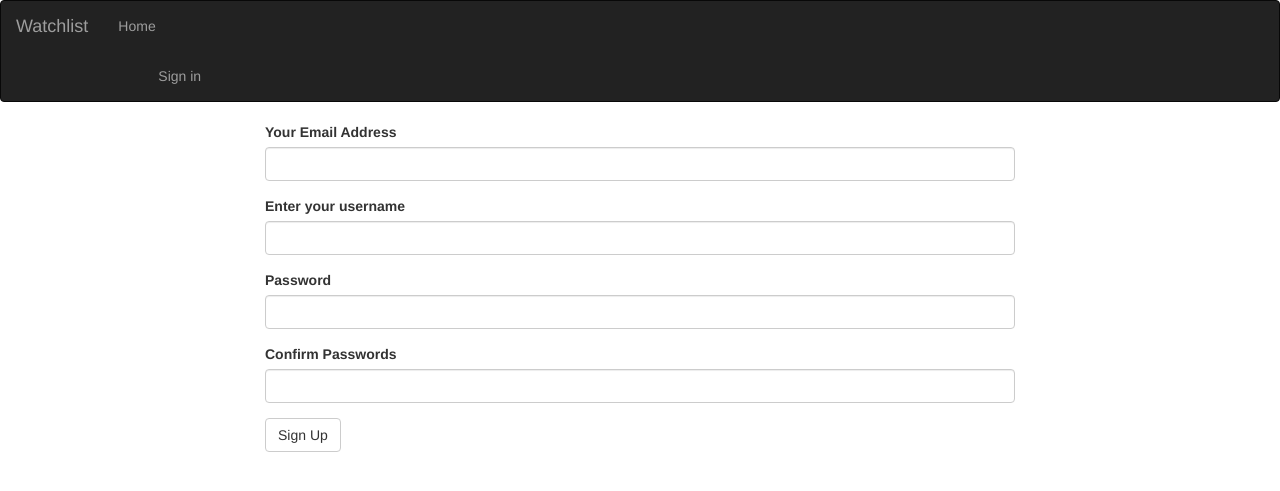
After one commit to cherucole/MovieAPI, a Flask app: page /authenticate/register in a window 1280 px wide. The commit adds this page. Shown: the top 491 px of the page. Run offline with Flask 2, Linux system fonts and the light colour scheme; some libraries are stand-ins or nearby versions.

Commit message:
working login and signup for movies website

```diff
--- a/app/__init__.py
+++ b/app/__init__.py
@@ -2,7 +2,11 @@ from flask import Flask
 from flask_bootstrap import Bootstrap
 from config import config_options
 from flask_sqlalchemy import SQLAlchemy
+from flask_login import LoginManager
 
+login_manager = LoginManager()
+login_manager.session_protection = 'strong'
+login_manager.login_view = 'auth.login'
 bootstrap = Bootstrap()
 db = SQLAlchemy()
 
@@ -20,6 +24,8 @@ def create_app(config_name):
     # Initializing flask extensions
     bootstrap.init_app(app)
     db.init_app(app)
+    login_manager.init_app(app)
+
 
     # Will add the views and forms
 
--- a/app/auth/__init__.py
+++ b/app/auth/__init__.py
@@ -2,4 +2,4 @@ from flask import Blueprint
 
 auth = Blueprint('auth',__name__)
 
-from . import views
+from . import views,forms
--- /dev/null
+++ b/app/auth/forms.py
@@ -0,0 +1,32 @@
+from flask_wtf import FlaskForm
+from wtforms import StringField,PasswordField,SubmitField
+from wtforms.validators import Required,Email,EqualTo
+from ..models import User
+from wtforms import ValidationError
+from wtforms import StringField,PasswordField,BooleanField,SubmitField
+
+
+
+class RegistrationForm(FlaskForm):
+    email = StringField('Your Email Address',validators=[Required(),Email()])
+    username = StringField('Enter your username',validators = [Required()])
+    password = PasswordField('Password',validators = [Required(),
+    EqualTo('password_confirm',message = 'Passwords must match')])
+    password_confirm = PasswordField('Confirm Passwords',validators = [Required()])
+    submit = SubmitField('Sign Up')
+
+    def validate_email(self, data_field):
+        if User.query.filter_by(email=data_field.data).first():
+            raise ValidationError('There is an account with that email')
+
+
+    def validate_username(self, data_field):
+        if User.query.filter_by(username=data_field.data).first():
+            raise ValidationError('That username is taken')
+
+
+class LoginForm(FlaskForm):
+    email = StringField('Your Email Address',validators=[Required(),Email()])
+    password = PasswordField('Password',validators =[Required()])
+    remember = BooleanField('Remember me')
+    submit = SubmitField('Sign In')
--- a/app/auth/views.py
+++ b/app/auth/views.py
@@ -1,6 +1,40 @@
-from flask import render_template
+# from flask import render_template
 from . import auth
+from flask import render_template,redirect,url_for, flash,request
+from ..models import User
+from flask_login import login_user,logout_user,login_required
+from .forms import LoginForm,RegistrationForm
+from .. import db
 
-@auth.route('/login')
+@auth.route('/login',methods=['GET','POST'])
 def login():
-    return render_template('auth/login.html')
+    login_form = LoginForm()
+    if login_form.validate_on_submit():
+        user = User.query.filter_by(email = login_form.email.data).first()
+        if user is not None and user.verify_password(login_form.password.data):
+            login_user(user,login_form.remember.data)
+            return redirect(request.args.get('next') or url_for('main.index'))
+
+        flash('Invalid username or Password')
+
+    title = "watchlist login"
+    return render_template('auth/login.html',login_form = login_form,title=title)
+
+
+@auth.route('/register',methods = ["GET","POST"])
+def register():
+    form = RegistrationForm()
+    if form.validate_on_submit():
+        user = User(email = form.email.data, username = form.username.data,password = form.password.data)
+        db.session.add(user)
+        db.session.commit()
+        return redirect(url_for('auth.login'))
+        title = "New Account"
+    return render_template('auth/register.html',registration_form = form)
+
+
+@auth.route('/logout')
+@login_required
+def logout():
+    logout_user()
+    return redirect(url_for("main.index"))
--- a/app/main/views.py
+++ b/app/main/views.py
@@ -3,6 +3,8 @@ from . import main
 from ..request import get_movies,get_movie,search_movie
 from .forms import ReviewForm
 from ..models import Review
+from flask_login import login_required
+
 
 @main.route('/')
 def index():
@@ -45,6 +47,7 @@ def search(movie_name):
     return render_template('search.html',movies = searched_movies)
 
 @main.route('/movie/review/new/<int:id>', methods = ['GET','POST'])
+@login_required
 def new_review(id):
     form = ReviewForm()
     movie = get_movie(id)
--- /dev/null
+++ b/app/templates/auth/register.html
@@ -0,0 +1,17 @@
+{% extends 'base.html'%}
+{% import 'bootstrap/wtf.html' as wtf%}
+
+{% block content %}
+<div class="container">
+<div class="row">
+<div class="col-md-2"> </div>
+<div class="col-md-8">
+
+{{wtf.quick_form(registration_form)}}
+
+</div>
+<div class="col-md-2"></div>
+</div>
+</div>
+
+{% endblock%}
--- a/app/templates/navbar.html
+++ b/app/templates/navbar.html
@@ -13,6 +13,14 @@
                 <ul class="nav navbar-nav">
                     <li><a href="/">Home</a></li>
                     <ul>
+                        <ul class="nav navbar-nav navbar-right">
+                  {% if current_user.is_authenticated %}
+                  <li style="color:white;padding:15px;">{{current_user.username}}</li>
+                  <li><a href="{{url_for('auth.logout')}}">Sign out</a></li>
+                  {% else %}
+                  <li><a href="{{url_for('auth.login')}}">Sign in</a></li>
+                  {%endif%}
+                </ul>
             </div>
 
         </div>
```
Also changed, not shown: app/models.py (+13 -3 lines), app/templates/auth/login.html (+24 -0 lines), migrations/versions/643f109041cb_changed_model_to_allow_login.py (added, +34 -0 lines).
